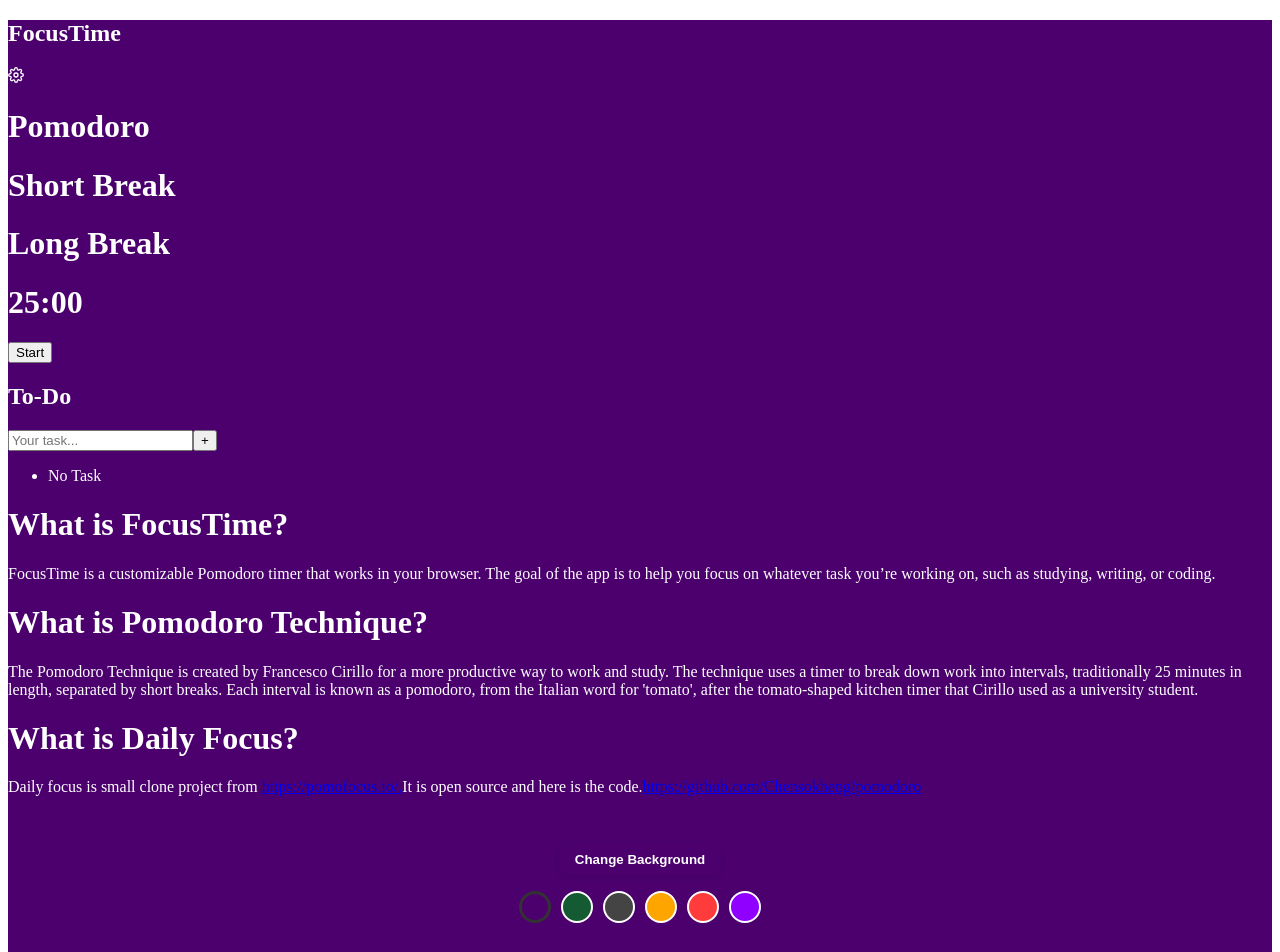
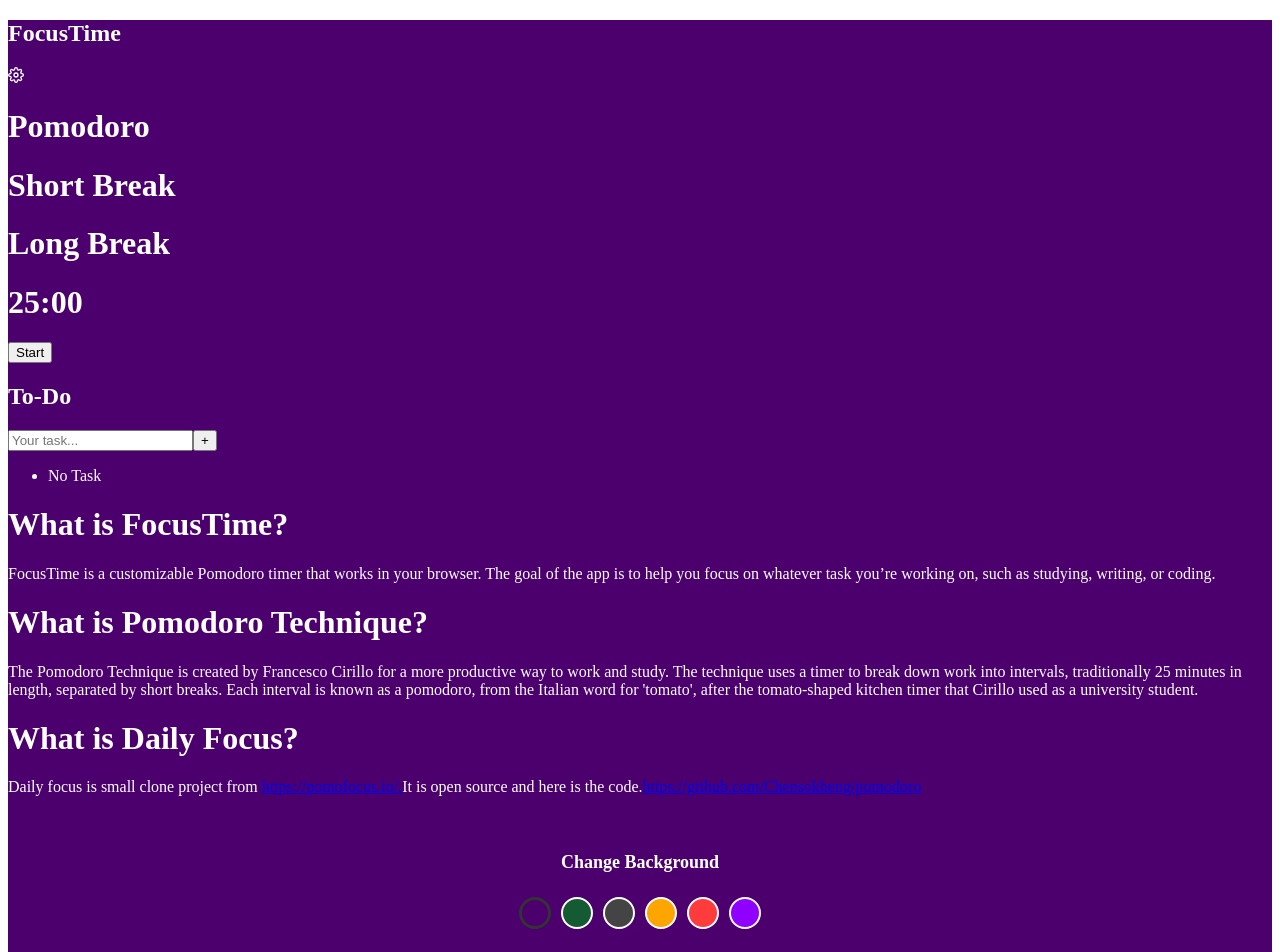
Before and after one commit to ricostwn/focustime, a Next.js app: page / in a window 1280 px wide. Shown: the top 952 px of the page. Built offline with nearby package versions, Linux system fonts and the light colour scheme.

Commit message:
benerin bug tombol background

```diff
--- a/components/Tema.js
+++ b/components/Tema.js
@@ -13,29 +13,27 @@ export default function Tema({ bgColor, setBgColor, colors, textColor }) {
             flexDirection: 'column',
             alignItems: 'center',
             justifyContent: 'center',
-            backgroundColor: bgColor,
+            backgroundColor: 'transparent', // ubah jadi transparan penuh
             padding: 24,
             borderRadius: 16,
             margin: 24,
             color: textColor,
             transition: 'background 0.3s, color 0.3s',
         }}>
-            <button
-                onClick={changeColor}
+            <div
                 style={{
                     marginBottom: 16,
                     padding: '8px 16px',
                     borderRadius: 8,
-                    border: 'none',
-                    background: bgColor,
                     color: textColor,
-                    cursor: 'pointer',
                     fontWeight: 'bold',
-                    boxShadow: '0 2px 8px rgba(0,0,0,0.08)'
+                    fontSize: 18, // ukuran lebih kecil
+                    textAlign: 'center',
+                    userSelect: 'none',
                 }}
             >
                 Change Background
-            </button>
+            </div>
             <div style={{ display: 'flex', gap: 10 }}>
                 {colors.map((color) => (
                     <button
--- a/pages/index.js
+++ b/pages/index.js
@@ -146,7 +146,7 @@ export default function index() {
 					reset={reset}
 				/>
 				<About />
-				<Tema bgColor={bgColor} setBgColor={setBgColor} colors={colors} textColor={getTextColor()} />
+				<Tema bgColor={bgColor} setBgColor={setBgColor} colors={colors} textColor="#fff" />
 				<Alarm ref={alarmRef} />
 				<ModalSetting
 					openSetting={openSetting}
```
